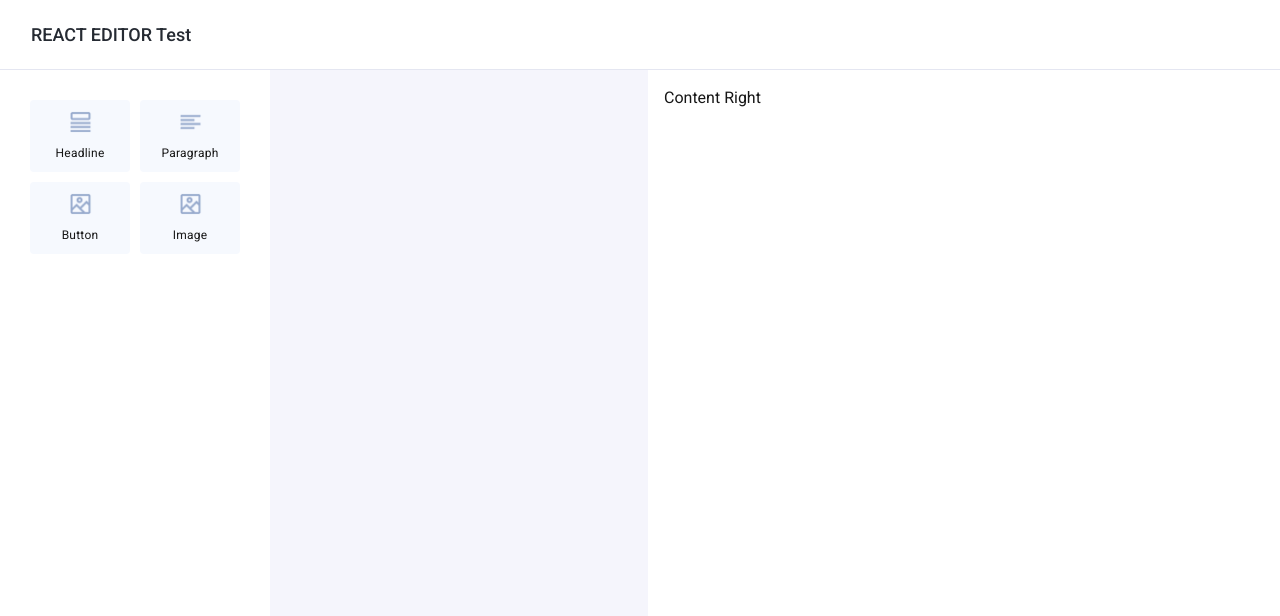
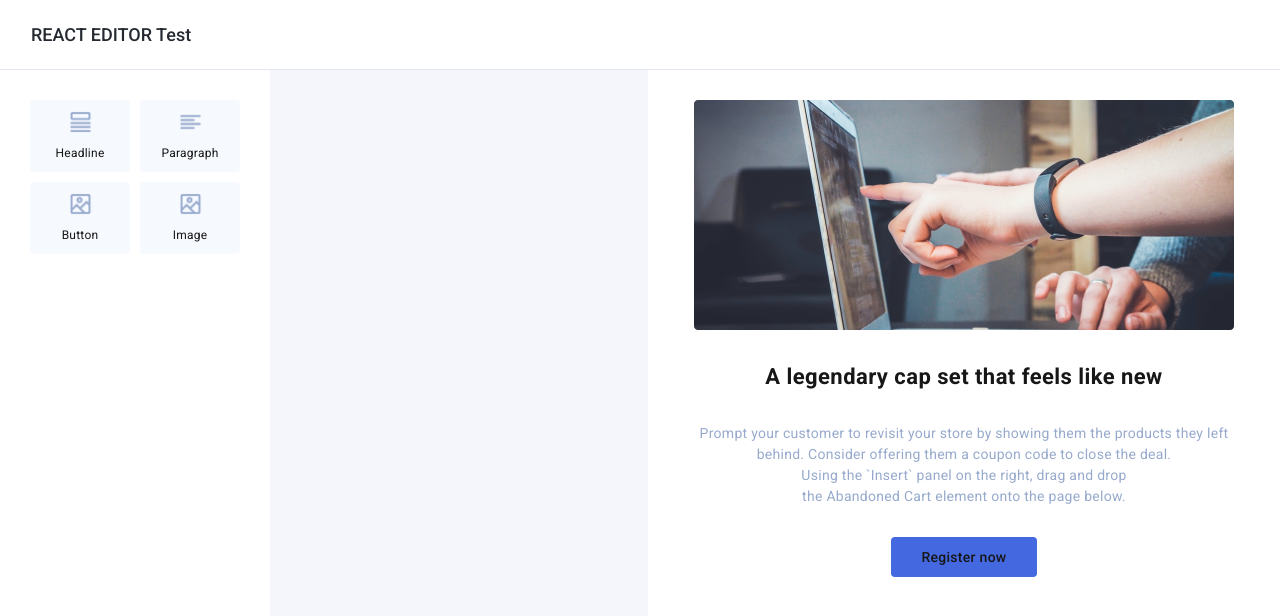
Before and after one commit to KrashAS/TestCGPSystems, a Next.js app in the folder frontend/: page / in a window 1280 px wide. Shown: the top 616 px of the page. Built offline with nearby package versions, Linux system fonts and the light colour scheme.

Commit message:
layout of the right block

```diff
--- a/frontend/app/layout.tsx
+++ b/frontend/app/layout.tsx
@@ -23,7 +23,7 @@ export default function RootLayout({
         <html lang="en" className={roboto.className}>
             <ReduxProvider>
                 <body
-                    className={`antialiased`}
+                    className="antialiased"
                 >
                     {children}
                 </body>
--- a/frontend/components/BlockItems/BlockItem.tsx
+++ b/frontend/components/BlockItems/BlockItem.tsx
@@ -1,4 +1,4 @@
-import { IButton } from '@/interfaces/models/buttons.interface';
+import { IButton } from "@/interfaces/models/buttons.interface";
 import Image from "next/image";
 
 interface IBlockItemProps {
@@ -6,30 +6,12 @@ interface IBlockItemProps {
 }
 
 const BlockItem = ({ item }: IBlockItemProps) => {
-    let imageSrc: string | null = null;
-
-    switch (item.name) {
-        case "headline":
-            imageSrc = "/images/headline.png";
-            break;
-        case "image":
-            imageSrc = "/images/image.png";
-            break;
-        case "paragraph":
-            imageSrc = "/images/paragraph.png";
-            break;
-        case "button":
-            imageSrc = "/images/image.png";
-            break;
-        default:
-            imageSrc = null;
-    }
 
     return (
-        <div className='w-full bg-white rounded-md flex flex-col gap-[10px] items-center py-[15px] mt-[15px] hover:cursor-pointer'>
-            {imageSrc && (
+        <div className="w-full bg-white rounded-md flex flex-col gap-[10px] items-center py-[15px] mt-[15px] hover:cursor-pointer">
+            {item.imageSrc && (
                 <Image
-                    src={imageSrc}
+                    src={item.imageSrc}
                     alt={item.title}
                     width={25}
                     height={25}
--- a/frontend/components/ButtonBlock.tsx
+++ b/frontend/components/ButtonBlock.tsx
@@ -6,35 +6,17 @@ interface ButtonBlockProps extends IButtonData {
     onAdd: (newItem: IButton) => void;
 }
 
-const ButtonBlock: FC<ButtonBlockProps> = ({ title, name, onAdd }) => {
+const ButtonBlock: FC<ButtonBlockProps> = ({ title, name, imageSrc, onAdd }) => {
     const generateUniqueId = () => {
         return `${name}-${Date.now()}-${Math.floor(Math.random() * 1000)}`;
     };
-    let imageSrc: string | null = null;
-
-    switch (name) {
-        case "headline":
-            imageSrc = "/images/headline.png";
-            break;
-        case "image":
-            imageSrc = "/images/image.png";
-            break;
-        case "paragraph":
-            imageSrc = "/images/paragraph.png";
-            break;
-        case "button":
-            imageSrc = "/images/image.png";
-            break;
-        default:
-            imageSrc = null;
-    }
 
     const handleClick = () => {
         const newItem = {
             id: generateUniqueId(),
             title,
             name,
-            src: imageSrc || "",
+            imageSrc: imageSrc || "",
         };
         onAdd(newItem);
     };
--- a/frontend/components/Header.tsx
+++ b/frontend/components/Header.tsx
@@ -1,4 +1,3 @@
-
 const Header = () => {
     return (
         <header className="w-full h-[70px] border-b border-[#E4E6F1] pl-[31px] flex items-center">
--- a/frontend/components/MainContent.tsx
+++ b/frontend/components/MainContent.tsx
@@ -1,4 +1,5 @@
-import BlockItems from "./BlockItems"
+import Image from "next/image";
+import BlockItems from "./BlockItems";
 
 const MainContent = () => {
     return (
@@ -8,7 +9,22 @@ const MainContent = () => {
                 style={{ maxHeight: "calc(100vh - 70px)" }}>
                 <BlockItems />
             </div>
-            <div className="p-4">Content Right</div>
+            <div className="px-[46px] py-[30px] flex flex-col items-center gap-[30px]">
+                <Image
+                    src="/images/main-image.png"
+                    alt="main-image"
+                    width={540}
+                    height={230}
+                />
+                <h2 className="font-bold text-[22px] leading-[33px] tracking-[0.02em]">A legendary cap set that feels like new</h2>
+                <p className="text-[#97AACD] font-normal text-[14px] leading-[21px] tracking-[0.02em] text-center">Prompt your customer to revisit your store by showing them the products they left
+                    <br /> behind. Consider offering them a coupon code to close the deal.
+                    <br /> Using the `Insert` panel on the right, drag and drop
+                    <br /> the Abandoned Cart element onto the page below.</p>
+                <button className="bg-[#4368E0] font-medium text-[14px] leading-[20.3px] tracking-[0.02em] text-center px-[30px] py-[10px] rounded">
+                    Register now
+                </button>
+            </div>
         </main>
     )
 }
--- a/frontend/components/SideBar.tsx
+++ b/frontend/components/SideBar.tsx
@@ -1,9 +1,9 @@
 'use client'
-import buttonsData from '@/data/buttons.json';
-import { IButton } from '@/interfaces/models/buttons.interface';
-import { IBlocksProps } from '@/store/blocks/block.props';
-import { connect, ConnectedProps } from 'react-redux';
-import ButtonBlock from './ButtonBlock';
+import buttonsData from "@/data/buttons.json";
+import { IButton } from "@/interfaces/models/buttons.interface";
+import { IBlocksProps } from "@/store/blocks/block.props";
+import { connect, ConnectedProps } from "react-redux";
+import ButtonBlock from "./ButtonBlock";
 
 const SideBar = ({ blocks, setBlocks }: PropsFromRedux) => {
 
@@ -15,7 +15,7 @@ const SideBar = ({ blocks, setBlocks }: PropsFromRedux) => {
         <aside className="w-[270px] p-[30px]">
             <div className="grid grid-cols-2 gap-[10px]">
                 {buttonsData.map((data, index) => (
-                    <ButtonBlock key={index} title={data.title} name={data.name} onAdd={handleAddItem} />
+                    <ButtonBlock key={index} title={data.title} name={data.name} imageSrc={data.imageSrc} onAdd={handleAddItem} />
                 ))}
             </div>
         </aside>
--- a/frontend/data/buttons.json
+++ b/frontend/data/buttons.json
@@ -1,18 +1,22 @@
 [
     {
         "title": "Headline",
-        "name": "headline"
+        "name": "headline",
+        "imageSrc": "/images/headline.png"
     },
     {
         "title": "Paragraph",
-        "name": "paragraph"
+        "name": "paragraph",
+        "imageSrc": "/images/paragraph.png"
     },
     {
         "title": "Button",
-        "name": "button"
+        "name": "button",
+        "imageSrc": "/images/image.png"
     },
     {
         "title": "Image",
-        "name": "image"
+        "name": "image",
+        "imageSrc": "/images/image.png"
     }
 ]
--- a/frontend/interfaces/models/buttons.interface.ts
+++ b/frontend/interfaces/models/buttons.interface.ts
@@ -1,9 +1,9 @@
 export interface IButtonData {
     title: string;
     name: string;
+    imageSrc: string;
 }
 
 export interface IButton extends IButtonData {
     id: string;
-    src: string;
 }
```
Also changed, not shown: frontend/public/images/main-image.png (added).
